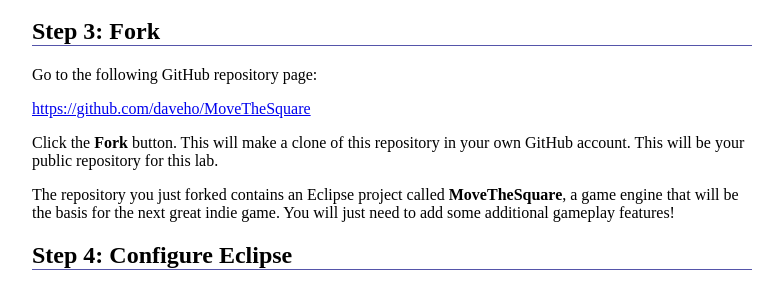
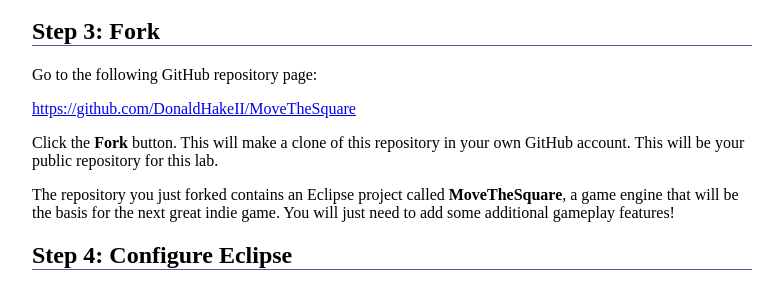
Before and after one commit to ycpcs/cs320-spring2016, a Jekyll site: the page built from labs/lab01.md, in a window 1280 px wide and 900 px high, scrolled down 904 px. Shown: the part 160-450 px from the top of the window, without its empty margins (248-1031 px from the left). Built offline with Jekyll 4.4.1, drawn with Linux system fonts in a browser that asks for light colours; Markdown is read by kramdown in place of the engine named in the settings; part of the change alters nothing that is shown.

Commit message:
updated MoveTheSquare link

```diff
--- a/labs/lab01.md
+++ b/labs/lab01.md
@@ -53,7 +53,7 @@ Enter "YCP" as the title.  In a text editor (**Accessories &rarr; Text Editor**)
 
 Go to the following GitHub repository page:
 
-  [https://github.com/daveho/MoveTheSquare](https://github.com/daveho/MoveTheSquare)
+  [https://github.com/DonaldHakeII/MoveTheSquare](https://github.com/DonaldHakeII/MoveTheSquare)
 
 Click the **Fork** button.  This will make a clone of this repository in your own GitHub account.  This will be your public repository for this lab.
 
```
